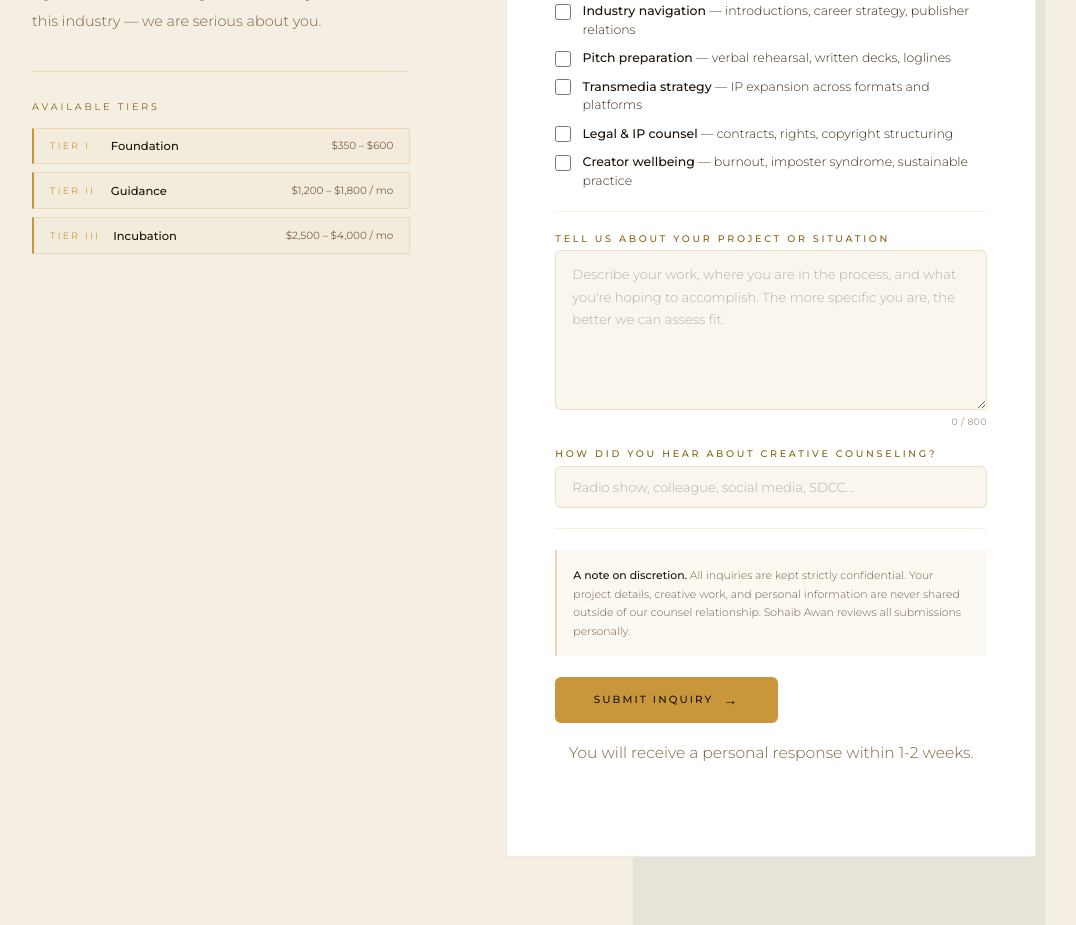
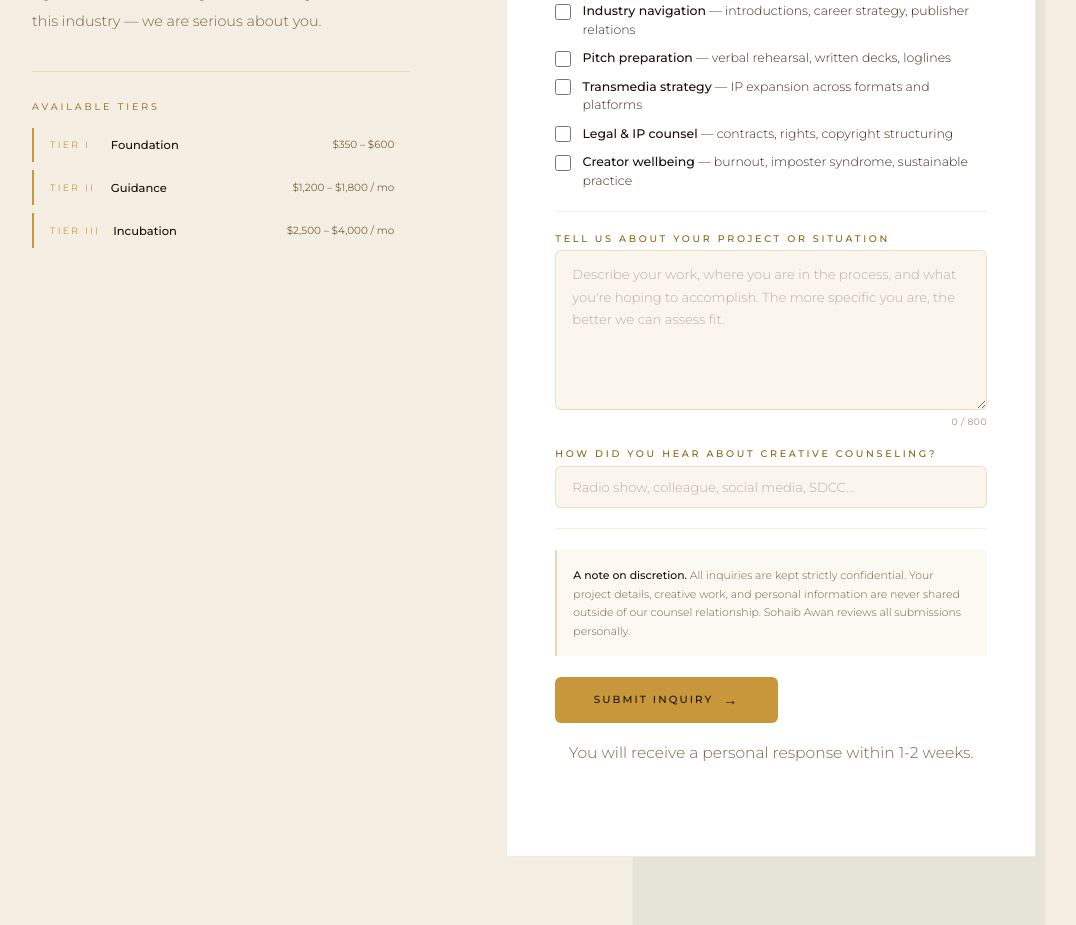
Before and after one commit to 1syunus/ff-counseling, a Next.js app: page / in a window 1280 px wide. Shown: the part 5420-6345 px from the top of the page, without its empty margins (106-1182 px from the left). Built offline with nearby package versions, Linux system fonts and the light colour scheme.

Commit message:
feat: lift tier state in CTA, pills pre-fill and scroll to form select

```diff
--- a/components/CTA.tsx
+++ b/components/CTA.tsx
@@ -1,6 +1,28 @@
+'use client'
+import { useState } from 'react'
 import ContactForm from '@/components/ContactForm'
 
+const ctaPills = [
+    { num: 'Tier I',   name: 'Foundation',  price: '$350 – $600',
+        value: 'Tier I — Foundation ($350 – $600, one-time)' },
+    { num: 'Tier II',  name: 'Guidance',    price: '$1,200 – $1,800 / mo',
+        value: 'Tier II — Guidance ($1,200 – $1,800 / month)' },
+    { num: 'Tier III', name: 'Incubation',  price: '$2,500 – $4,000 / mo',
+        value: 'Tier III — Incubation ($2,500 – $4,000 / month)' },
+]
+
 export default function CTA() {
+    const [tier, setTier] = useState('')
+
+    function handlePillClick(value: string) {
+        setTier(value)
+        setTimeout(() => {
+        document.getElementById('tier-select')?.scrollIntoView({
+            behavior: 'smooth', block: 'center'
+        })
+        }, 100)
+    }
+
     return (
         <section className="cta" id="contact">
             <svg
@@ -39,16 +61,17 @@ export default function CTA() {
                 <div className="tier-hint">
                     <span className="tier-hint-label">Available Tiers</span>
                     <div className="tier-pills-preview">
-              {[
-                { num: 'Tier I',   name: 'Foundation',  price: '$350 – $600' },
-                { num: 'Tier II',  name: 'Guidance',    price: '$1,200 – $1,800 / mo' },
-                { num: 'Tier III', name: 'Incubation',  price: '$2,500 – $4,000 / mo' },
-              ].map((t) => (
-                <div key={t.num} className="tip">
+                        {ctaPills.map((t) => (
+                            <button
+                                key={t.num}
+                                className={`tip tip--btn${tier === t.value ? ' tip--active' : ''}${t.num === 'Tier III' ? ' tier-pill--iii' : ''}`}
+                                onClick={() => handlePillClick(t.value)}
+                                type="button"
+                            >
                                 <span className="tip-num">{t.num}</span>
                                 <span className="tip-name">{t.name}</span>
                                 <span className="tip-price">{t.price}</span>
-                </div>
+                            </button>
                         ))}
                     </div>
                 </div>
@@ -56,7 +79,7 @@ export default function CTA() {
 
             {/* Right panel — form */}
             <div className="cf-wrap reveal d1">
-          <ContactForm />
+                <ContactForm tier={tier} onTierChange={setTier} />
             </div>
 
             </div>
```
Lines whose indentation alone changed are shown as unchanged.
